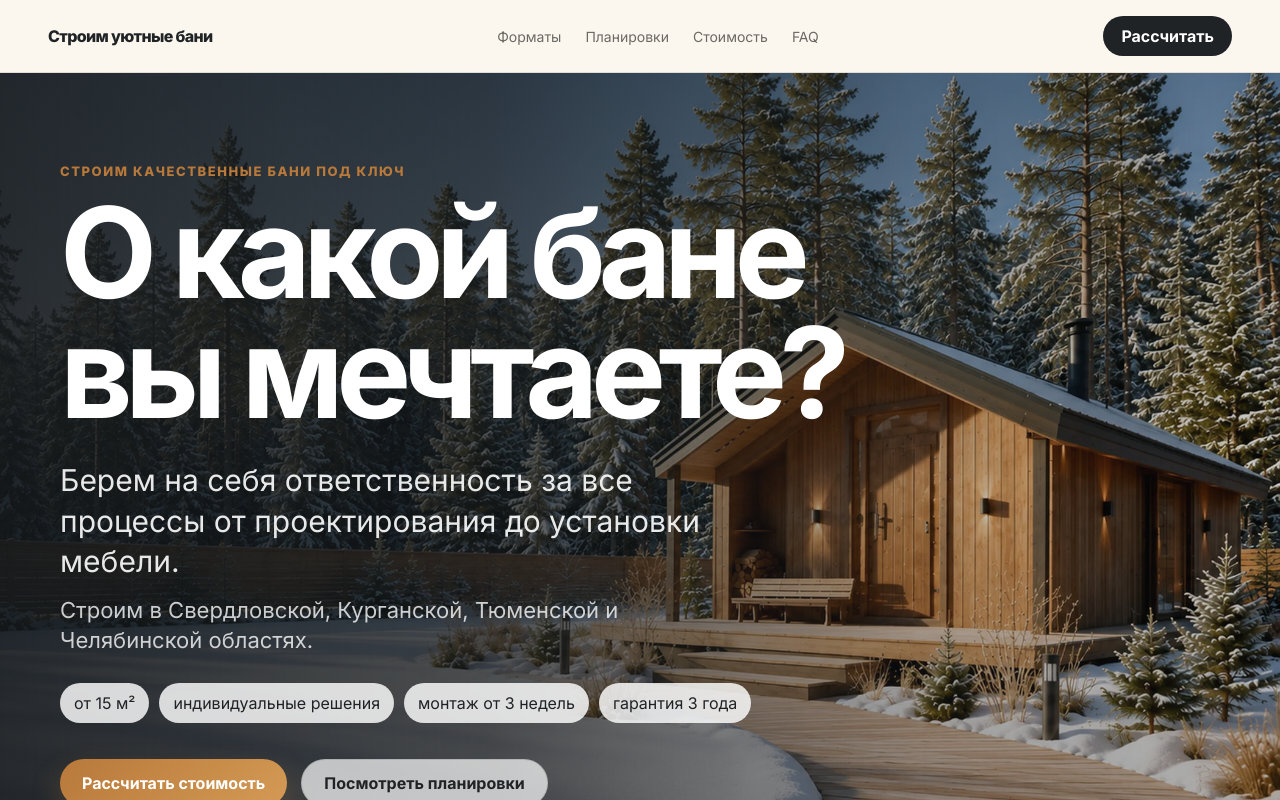
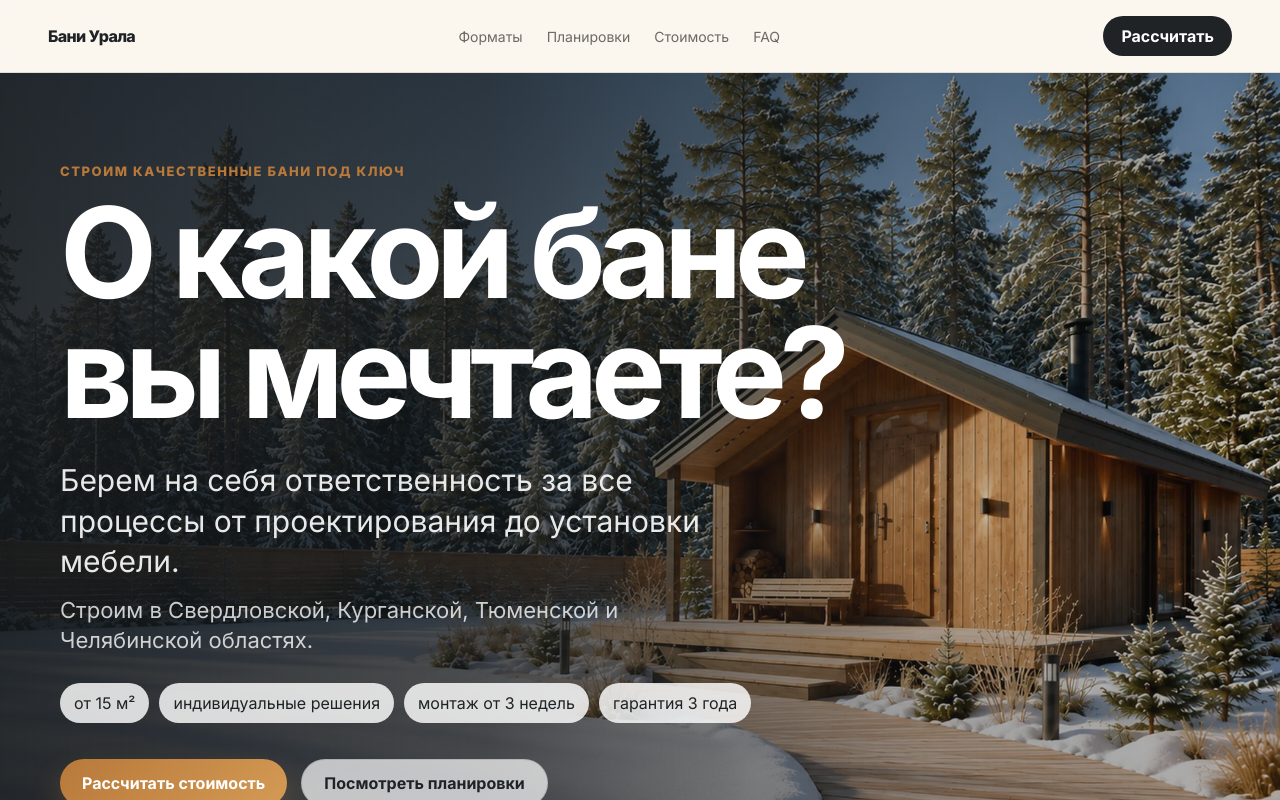
Before and after one commit to kirillzanegin/ural-bani-chatlanding, a React (Vite) app: page / in a window 1280 px wide. Shown: the top 800 px of the page. Built offline with nearby package versions, Linux system fonts and the light colour scheme.

Commit message:
Adjust header logo and legal return placement

```diff
--- a/src/components/Header.jsx
+++ b/src/components/Header.jsx
@@ -1,10 +1,12 @@
 export default function Header({ legal = false }) {
   return (
-    <header className="header">
-      <a className="logo" href="./">Строим уютные бани</a>
-      {legal && (
-        <a className="legal-return" href="./">Вернуться на основную страницу</a>
-      )}
+    <header className={legal ? 'header header-legal' : 'header'}>
+      <div className="header-brand">
+        <a className="logo" href="./">Бани Урала</a>
+        {legal && (
+          <a className="legal-return" href="./">Вернуться на основную страницу</a>
+        )}
+      </div>
       <nav className="nav">
         <a href="#formats">Форматы</a>
         <a href="#layouts">Планировки</a>
```
